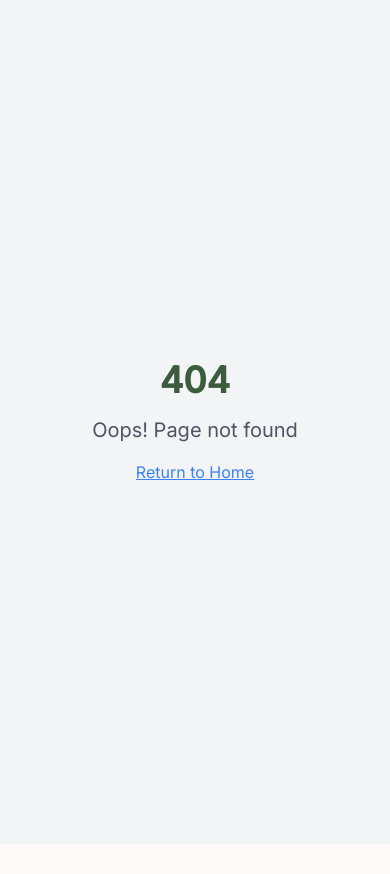
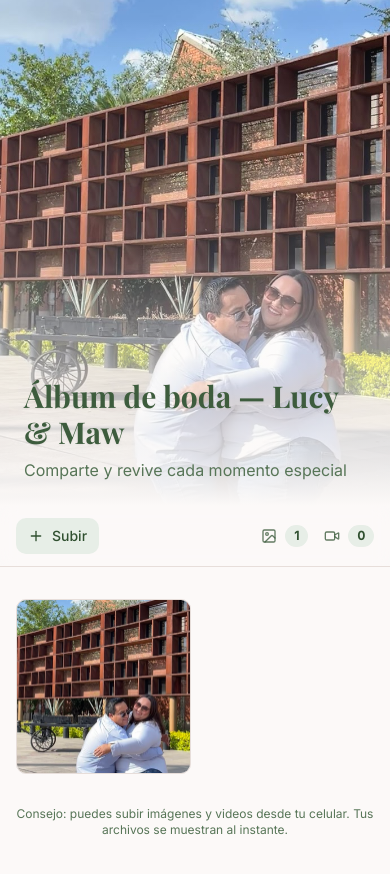
Before and after one commit to MawCeron/invitacion, a React (Vite) app: page /album in a window 390 px wide. Before the commit this address had no page. Shown: the top 874 px of the page. Before the commit the page ends 844 px from the top, so only its background shows below. Built offline with nearby package versions, Linux system fonts and the light colour scheme.

Commit message:
Add shared album page
Create a new page for the shared album with a hero section featuring couple's photo and names, a minimalist toolbar for uploads and notifications, and a responsive grid for photos and videos. Includes lightbox functionality and upload progress indicators.

```diff
--- a/src/App.tsx
+++ b/src/App.tsx
@@ -4,6 +4,7 @@ import { TooltipProvider } from "@/components/ui/tooltip";
 import { QueryClient, QueryClientProvider } from "@tanstack/react-query";
 import { BrowserRouter, Routes, Route } from "react-router-dom";
 import Index from "./pages/Index";
+import Album from "./pages/Album";
 import NotFound from "./pages/NotFound";
 
 const queryClient = new QueryClient();
@@ -16,6 +17,7 @@ const App = () => (
       <BrowserRouter>
         <Routes>
           <Route path="/" element={<Index />} />
+          <Route path="/album" element={<Album />} />
           {/* ADD ALL CUSTOM ROUTES ABOVE THE CATCH-ALL "*" ROUTE */}
           <Route path="*" element={<NotFound />} />
         </Routes>
--- a/src/components/PhotoAlbum.tsx
+++ b/src/components/PhotoAlbum.tsx
@@ -1,5 +1,6 @@
 import React from 'react';
 import { Camera, Upload, Eye } from 'lucide-react';
+import { Link } from 'react-router-dom';
 
 const PhotoAlbum = () => {
   return (
@@ -33,10 +34,10 @@ const PhotoAlbum = () => {
             Sube tus fotos favoritas y mira las que capturaron nuestros seres queridos.
           </p>
 
-          <button className="button-primary inline-flex items-center justify-center">
+          <Link to="/album" className="button-primary inline-flex items-center justify-center">
             <Eye className="w-5 h-5 mr-2" />
-            Ir al Album
-          </button>
+            Ir al Álbum
+          </Link>
         </div>
 
         {/* Instructions */}
--- /dev/null
+++ b/src/pages/Album.tsx
@@ -0,0 +1,228 @@
+import React, { useEffect, useMemo, useRef, useState } from "react";
+import heroImage from "@/assets/lucymaw.jpg";
+import { Button } from "@/components/ui/button";
+import { Dialog, DialogContent, DialogHeader, DialogTitle } from "@/components/ui/dialog";
+import { Badge } from "@/components/ui/badge";
+import { Camera, Image as ImageIcon, PlayCircle, Plus, Video as VideoIcon, X } from "lucide-react";
+
+type MediaItem = {
+  id: string;
+  type: "image" | "video";
+  src: string;
+  createdAt: number;
+};
+
+const Album: React.FC = () => {
+  const [items, setItems] = useState<MediaItem[]>(() => [
+    { id: crypto.randomUUID(), type: "image", src: heroImage, createdAt: Date.now() - 10000 },
+  ]);
+  const [uploading, setUploading] = useState(false);
+  const [open, setOpen] = useState(false);
+  const [current, setCurrent] = useState<MediaItem | null>(null);
+  const inputRef = useRef<HTMLInputElement | null>(null);
+
+  const imageCount = useMemo(() => items.filter(i => i.type === "image").length, [items]);
+  const videoCount = useMemo(() => items.filter(i => i.type === "video").length, [items]);
+
+  useEffect(() => {
+    const prevTitle = document.title;
+    document.title = "Álbum de boda – Lucy & Maw";
+
+    // Meta description
+    let meta = document.querySelector('meta[name="description"]') as HTMLMetaElement | null;
+    if (!meta) {
+      meta = document.createElement("meta");
+      meta.name = "description";
+      document.head.appendChild(meta);
+    }
+    meta.content = "Álbum compartido de boda en verde salvia: sube y disfruta fotos y videos de Lucy y Maw.";
+
+    // Canonical
+    let canonical = document.querySelector('link[rel="canonical"]') as HTMLLinkElement | null;
+    if (!canonical) {
+      canonical = document.createElement("link");
+      canonical.rel = "canonical";
+      document.head.appendChild(canonical);
+    }
+    canonical.href = window.location.origin + "/album";
+
+    return () => {
+      document.title = prevTitle;
+    };
+  }, []);
+
+  const onUploadClick = () => inputRef.current?.click();
+
+  const handleFiles = async (files: FileList | null) => {
+    if (!files || files.length === 0) return;
+    setUploading(true);
+
+    const newItems: MediaItem[] = [];
+    for (const file of Array.from(files)) {
+      const url = URL.createObjectURL(file);
+      const isVideo = file.type.startsWith("video");
+      newItems.push({ id: crypto.randomUUID(), type: isVideo ? "video" : "image", src: url, createdAt: Date.now() });
+    }
+
+    // Simulate small processing delay for loader visibility
+    await new Promise(res => setTimeout(res, Math.min(800, 200 * newItems.length)));
+
+    setItems(prev => [...newItems, ...prev]);
+    setUploading(false);
+    if (inputRef.current) inputRef.current.value = "";
+  };
+
+  const openLightbox = (item: MediaItem) => {
+    setCurrent(item);
+    setOpen(true);
+  };
+
+  return (
+    <div className="min-h-screen bg-background text-foreground">
+      {/* Hero */}
+      <header className="relative h-[60vh] md:h-[70vh] w-full overflow-hidden">
+        <img
+          src={heroImage}
+          alt="Portada del álbum de boda de Lucy y Maw"
+          className="absolute inset-0 h-full w-full object-cover"
+          loading="eager"
+        />
+        {/* Bottom gradient to integrate with page background */}
+        <div className="absolute inset-0 bg-gradient-to-b from-transparent via-background/20 to-background" />
+        {/* Title over gradient */}
+        <div className="absolute inset-x-0 bottom-0 p-6 md:p-10">
+          <div className="max-w-6xl mx-auto">
+            <h1 className="text-elegant text-3xl md:text-5xl font-semibold drop-shadow-sm">
+              Álbum de boda — Lucy & Maw
+            </h1>
+            <p className="text-muted-foreground mt-2">Comparte y revive cada momento especial</p>
+          </div>
+        </div>
+      </header>
+
+      {/* Toolbar - minimal, sticky */}
+      <div className="sticky top-0 z-30 bg-background/80 backdrop-blur supports-[backdrop-filter]:bg-background/60 border-b border-border">
+        <div className="max-w-6xl mx-auto px-4">
+          <div className="flex items-center justify-between py-3">
+            <div className="flex items-center gap-3">
+              <Button onClick={onUploadClick} variant="secondary" size="sm" className="gap-2">
+                <Plus className="w-4 h-4" /> Subir
+              </Button>
+              <input
+                ref={inputRef}
+                type="file"
+                accept="image/*,video/*"
+                multiple
+                className="hidden"
+                onChange={(e) => handleFiles(e.target.files)}
+              />
+              {uploading && (
+                <div className="inline-flex items-center gap-2 text-sm text-muted-foreground">
+                  <span className="inline-block h-4 w-4 rounded-full border-2 border-primary border-t-transparent animate-spin" aria-hidden="true" />
+                  Procesando archivos...
+                </div>
+              )}
+            </div>
+
+            <div className="flex items-center gap-4">
+              <div className="inline-flex items-center gap-2 text-sm">
+                <ImageIcon className="w-4 h-4 text-foreground/80" />
+                <Badge variant="secondary" className="rounded-full px-2 py-0.5">{imageCount}</Badge>
+              </div>
+              <div className="inline-flex items-center gap-2 text-sm">
+                <VideoIcon className="w-4 h-4 text-foreground/80" />
+                <Badge variant="secondary" className="rounded-full px-2 py-0.5">{videoCount}</Badge>
+              </div>
+            </div>
+          </div>
+        </div>
+      </div>
+
+      {/* Grid */}
+      <main className="max-w-6xl mx-auto px-4 py-8">
+        <section aria-label="Galería de fotos y videos">
+          <div className="grid grid-cols-2 sm:grid-cols-3 md:grid-cols-4 gap-2 sm:gap-3 md:gap-4">
+            {items.map((item) => (
+              <button
+                key={item.id}
+                onClick={() => openLightbox(item)}
+                className="group relative aspect-square overflow-hidden rounded-md border border-border focus:outline-none focus:ring-2 focus:ring-ring"
+                aria-label={item.type === "image" ? "Ver foto" : "Reproducir video"}
+              >
+                {item.type === "image" ? (
+                  <img
+                    src={item.src}
+                    alt="Miniatura de foto del álbum"
+                    loading="lazy"
+                    className="h-full w-full object-cover transition-transform duration-300 group-hover:scale-105"
+                  />
+                ) : (
+                  <div className="h-full w-full relative">
+                    <video
+                      src={item.src}
+                      className="h-full w-full object-cover"
+                      muted
+                      playsInline
+                      preload="metadata"
+                    />
+                    <div className="absolute inset-0 bg-black/20 opacity-0 group-hover:opacity-100 transition-opacity" />
+                    <PlayCircle className="absolute inset-0 m-auto text-primary drop-shadow w-10 h-10" />
+                  </div>
+                )}
+              </button>
+            ))}
+
+            {/* Uploading placeholder blocks */}
+            {uploading && (
+              <div className="aspect-square rounded-md bg-muted animate-pulse" />
+            )}
+          </div>
+        </section>
+      </main>
+
+      {/* Lightbox */}
+      <Dialog open={open} onOpenChange={setOpen}>
+        <DialogContent className="max-w-4xl p-2 sm:p-4">
+          <DialogHeader>
+            <DialogTitle className="sr-only">Contenido multimedia</DialogTitle>
+          </DialogHeader>
+          {current && (
+            <div className="relative">
+              {current.type === "image" ? (
+                <img
+                  src={current.src}
+                  alt="Foto ampliada del álbum"
+                  className="w-full h-full object-contain rounded-md"
+                />
+              ) : (
+                <video
+                  src={current.src}
+                  className="w-full h-full rounded-md"
+                  controls
+                  autoPlay
+                  playsInline
+                />
+              )}
+              <button
+                onClick={() => setOpen(false)}
+                className="absolute top-2 right-2 inline-flex items-center justify-center rounded-full bg-background/70 p-1.5 text-foreground shadow hover:bg-background"
+                aria-label="Cerrar"
+              >
+                <X className="w-4 h-4" />
+              </button>
+            </div>
+          )}
+        </DialogContent>
+      </Dialog>
+
+      {/* Footer note */}
+      <footer className="px-4 pb-10">
+        <div className="max-w-6xl mx-auto text-center text-xs text-muted-foreground">
+          Consejo: puedes subir imágenes y videos desde tu celular. Tus archivos se muestran al instante.
+        </div>
+      </footer>
+    </div>
+  );
+};
+
+export default Album;
```
